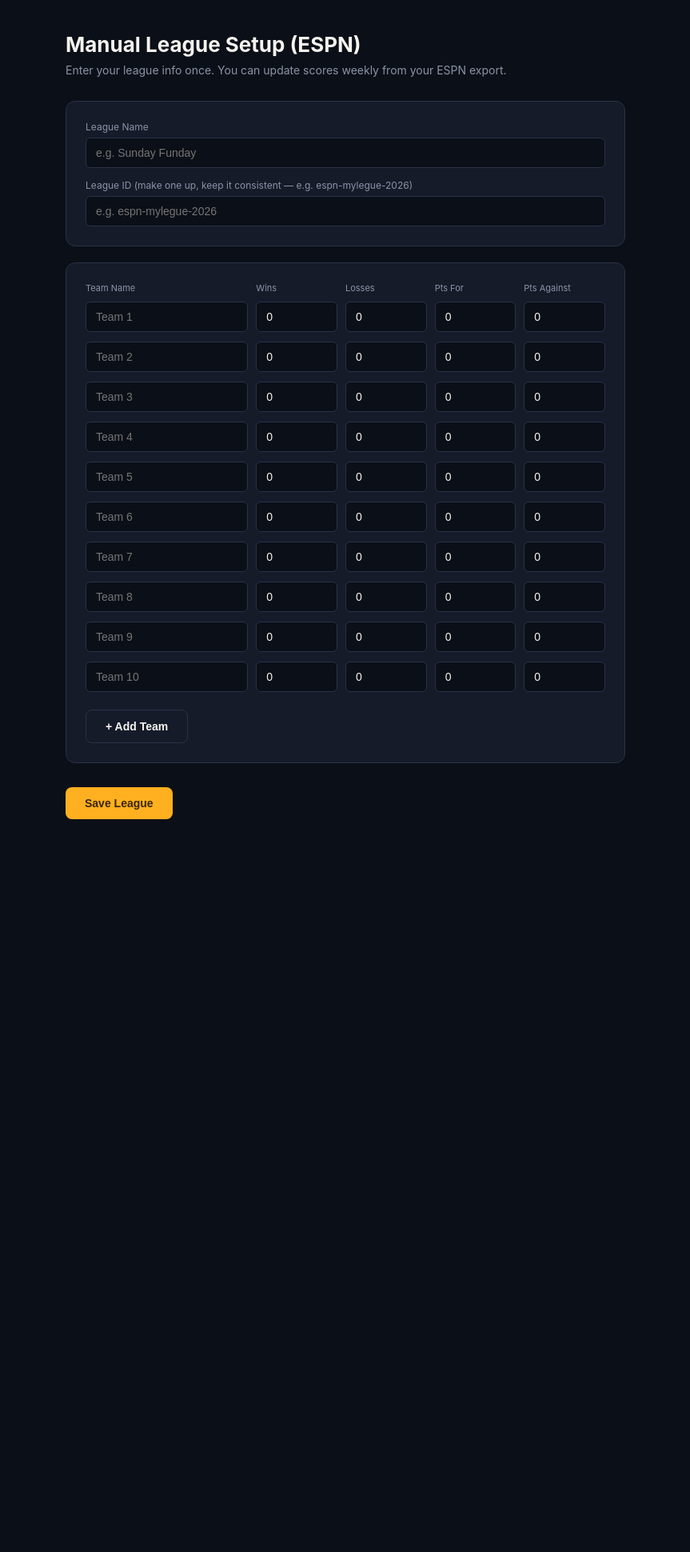
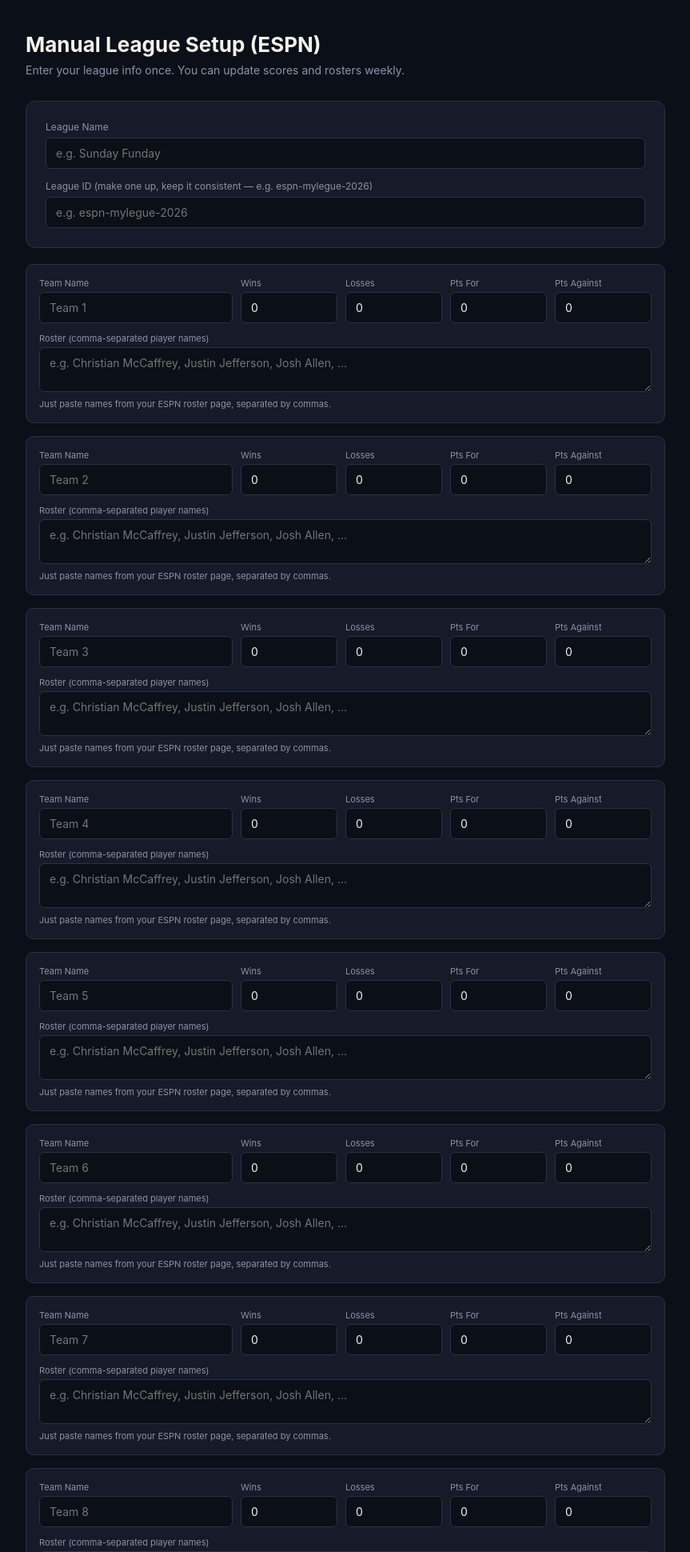
Before and after one commit to matdj11/league-tonight, a Flask app: page /manual-setup in a window 1280 px wide. Shown: the top 1940 px of the page at 80% size, without its empty margins (208-1071 px from the left). Before the commit the page ends 1024 px from the top, so only its background shows below. Run offline with Flask 3, Linux system fonts and the light colour scheme.

Commit message:
Update manual_setup.html

```diff
--- a/templates/manual_setup.html
+++ b/templates/manual_setup.html
@@ -5,29 +5,30 @@
     <style>
         * { margin: 0; padding: 0; box-sizing: border-box; }
         body { font-family: -apple-system, BlinkMacSystemFont, 'Segoe UI', Roboto, sans-serif; background: #0B0F17; color: #F5F3EE; padding: 40px 20px; }
-        .container { max-width: 700px; margin: 0 auto; }
+        .container { max-width: 800px; margin: 0 auto; }
         h1 { font-size: 26px; margin-bottom: 8px; }
         .subtitle { color: #8B93A7; margin-bottom: 30px; font-size: 14px; }
         .card { background: #151B29; border: 1px solid #2A3245; border-radius: 12px; padding: 24px; margin-bottom: 20px; }
         label { display: block; font-size: 12px; color: #8B93A7; margin-bottom: 6px; margin-top: 14px; }
         label:first-child { margin-top: 0; }
-        input { width: 100%; padding: 10px 12px; background: #0B0F17; border: 1px solid #2A3245; border-radius: 6px; color: #F5F3EE; font-size: 14px; }
-        input:focus { outline: none; border-color: #FFB020; }
-        .team-row { display: grid; grid-template-columns: 2fr 1fr 1fr 1fr 1fr; gap: 10px; margin-bottom: 12px; align-items: end; }
-        .team-row label { margin-top: 0; }
+        input, textarea { width: 100%; padding: 10px 12px; background: #0B0F17; border: 1px solid #2A3245; border-radius: 6px; color: #F5F3EE; font-size: 14px; font-family: inherit; }
+        input:focus, textarea:focus { outline: none; border-color: #FFB020; }
+        .team-block { border: 1px solid #2A3245; border-radius: 10px; padding: 16px; margin-bottom: 16px; }
+        .team-top-row { display: grid; grid-template-columns: 2fr 1fr 1fr 1fr 1fr; gap: 10px; margin-bottom: 12px; }
+        .col-label { font-size: 11px; color: #8B93A7; margin-bottom: 4px; }
         .btn { display: inline-block; background: #FFB020; color: #3A2600; padding: 12px 24px; border-radius: 8px; font-weight: 700; font-size: 14px; border: none; cursor: pointer; margin-top: 10px; }
         .btn:hover { background: #E6A018; }
         .btn.secondary { background: transparent; border: 1px solid #2A3245; color: #F5F3EE; }
         .status { margin-top: 16px; font-size: 13px; min-height: 20px; }
         .status.success { color: #5EEAD4; }
         .status.error { color: #FF6B5E; }
-        .col-label { font-size: 11px; color: #8B93A7; margin-bottom: 4px; }
+        .roster-hint { font-size: 11px; color: #8B93A7; margin-top: 4px; }
     </style>
 </head>
 <body>
     <div class="container">
         <h1>Manual League Setup (ESPN)</h1>
-        <p class="subtitle">Enter your league info once. You can update scores weekly from your ESPN export.</p>
+        <p class="subtitle">Enter your league info once. You can update scores and rosters weekly.</p>
 
         <div class="card">
             <label>League Name</label>
@@ -36,18 +37,10 @@
             <input type="text" id="league_id" placeholder="e.g. espn-mylegue-2026" />
         </div>
 
-        <div class="card">
-            <div style="display:grid; grid-template-columns: 2fr 1fr 1fr 1fr 1fr; gap:10px; margin-bottom: 6px;">
-                <div class="col-label">Team Name</div>
-                <div class="col-label">Wins</div>
-                <div class="col-label">Losses</div>
-                <div class="col-label">Pts For</div>
-                <div class="col-label">Pts Against</div>
-            </div>
-            <div id="teams_container"></div>
-            <button class="btn secondary" onclick="addTeamRow()">+ Add Team</button>
-        </div>
+        <div id="teams_container"></div>
+        <button class="btn secondary" onclick="addTeamRow()">+ Add Team</button>
 
+        <br>
         <button class="btn" id="submit_btn" onclick="submitLeague()">Save League</button>
         <div class="status" id="status"></div>
     </div>
@@ -58,16 +51,36 @@
         function addTeamRow() {
             teamCount++;
             const container = document.getElementById('teams_container');
-            const row = document.createElement('div');
-            row.className = 'team-row';
-            row.innerHTML = `
-                <input type="text" class="team_name" placeholder="Team ${teamCount}" />
-                <input type="number" class="team_wins" placeholder="0" value="0" />
-                <input type="number" class="team_losses" placeholder="0" value="0" />
-                <input type="number" class="team_pf" placeholder="0" value="0" step="0.1" />
-                <input type="number" class="team_pa" placeholder="0" value="0" step="0.1" />
+            const block = document.createElement('div');
+            block.className = 'team-block card';
+            block.innerHTML = `
+                <div class="team-top-row">
+                    <div>
+                        <div class="col-label">Team Name</div>
+                        <input type="text" class="team_name" placeholder="Team ${teamCount}" />
+                    </div>
+                    <div>
+                        <div class="col-label">Wins</div>
+                        <input type="number" class="team_wins" value="0" />
+                    </div>
+                    <div>
+                        <div class="col-label">Losses</div>
+                        <input type="number" class="team_losses" value="0" />
+                    </div>
+                    <div>
+                        <div class="col-label">Pts For</div>
+                        <input type="number" class="team_pf" value="0" step="0.1" />
+                    </div>
+                    <div>
+                        <div class="col-label">Pts Against</div>
+                        <input type="number" class="team_pa" value="0" step="0.1" />
+                    </div>
+                </div>
+                <div class="col-label">Roster (comma-separated player names)</div>
+                <textarea class="team_players" rows="2" placeholder="e.g. Christian McCaffrey, Justin Jefferson, Josh Allen, ..."></textarea>
+                <div class="roster-hint">Just paste names from your ESPN roster page, separated by commas.</div>
             `;
-            container.appendChild(row);
+            container.appendChild(block);
         }
 
         for (let i = 0; i < 10; i++) addTeamRow();
@@ -84,17 +97,18 @@
                 return;
             }
 
-            const rows = document.querySelectorAll('.team-row');
+            const blocks = document.querySelectorAll('.team-block');
             const teams = [];
-            rows.forEach(row => {
-                const name = row.querySelector('.team_name').value.trim();
+            blocks.forEach(block => {
+                const name = block.querySelector('.team_name').value.trim();
                 if (name) {
                     teams.push({
                         team_name: name,
-                        wins: parseInt(row.querySelector('.team_wins').value) || 0,
-                        losses: parseInt(row.querySelector('.team_losses').value) || 0,
-                        points_for: parseFloat(row.querySelector('.team_pf').value) || 0,
-                        points_against: parseFloat(row.querySelector('.team_pa').value) || 0
+                        wins: parseInt(block.querySelector('.team_wins').value) || 0,
+                        losses: parseInt(block.querySelector('.team_losses').value) || 0,
+                        points_for: parseFloat(block.querySelector('.team_pf').value) || 0,
+                        points_against: parseFloat(block.querySelector('.team_pa').value) || 0,
+                        players: block.querySelector('.team_players').value.trim()
                     });
                 }
             });
```
